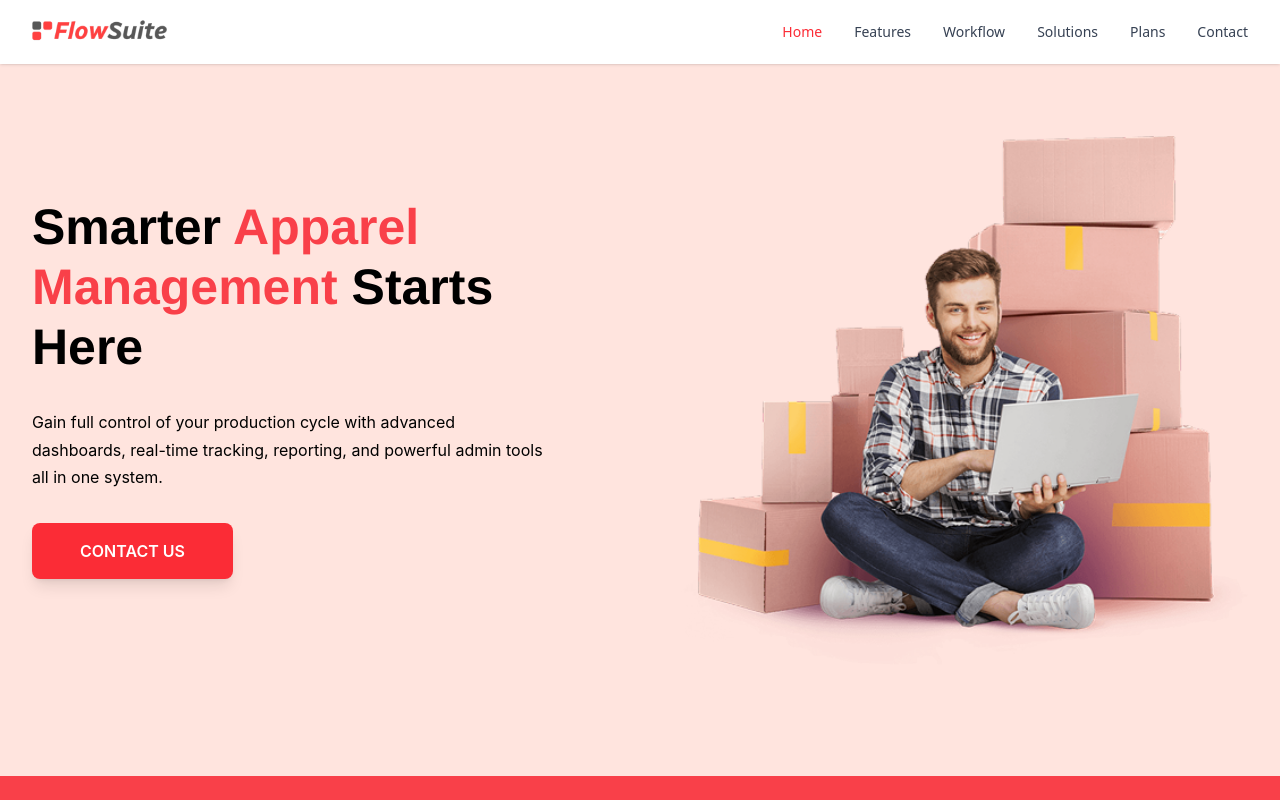
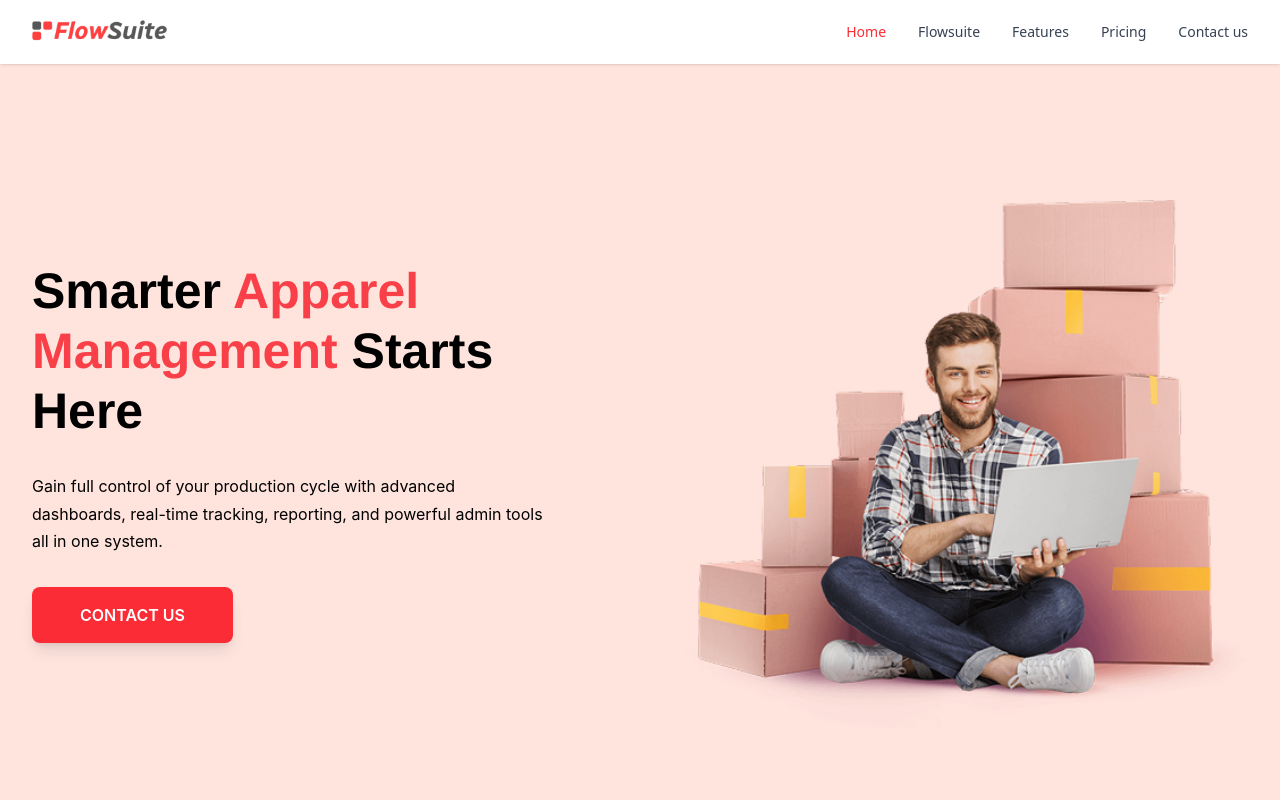
Before and after one commit to chamithsandeepa/Flowsuite-web, a React (Vite) app: page / in a window 1280 px wide. Shown: the top 800 px of the page. Built offline with nearby package versions, Linux system fonts and the light colour scheme.

Commit message:
Refactor sections in App component for improved navigation and scrolling behavior; update section IDs for consistency across components.

```diff
--- a/src/App.tsx
+++ b/src/App.tsx
@@ -2,8 +2,6 @@ import { useState, useEffect } from "react";
 import Navigation from "./components/Navigation";
 import HeroSection from "./components/HeroSection";
 import KeyFeaturesSection from "./components/KeyFeaturesSection";
-// import PlansSection from "./components/PlansSection";
-// import CallToActionSection from "./components/CallToActionSection";
 import Footer from "./components/Footer";
 import FlowSuiteSection from "./components/FlowSuite";
 import AdminControlSection from "./components/AdminControll";
@@ -21,45 +19,53 @@ import CTASection from "./components/ContactUs";
 const App = () => {
   const [activeSection, setActiveSection] = useState("home");
 
-  // Smooth scroll to section
+  // Smooth scroll to section with navbar offset
   const scrollToSection = (sectionId: string) => {
     const element = document.getElementById(sectionId);
     if (element) {
-      element.scrollIntoView({ behavior: "smooth" });
+      const navbarHeight = 64; // Height of your fixed navbar
+      const elementPosition = element.getBoundingClientRect().top;
+      const offsetPosition =
+        elementPosition + window.pageYOffset - navbarHeight;
+
+      window.scrollTo({
+        top: offsetPosition,
+        behavior: "smooth",
+      });
     }
   };
 
   // Track active section on scroll
   useEffect(() => {
+    const sections = ["home", "flowsuite", "features", "pricing", "contact"];
+
     const handleScroll = () => {
-      const sections = [
-        "home",
-        "features",
-        "workflow",
-        "key-features",
-        "plans",
-        "contact",
-      ];
-      const scrollPosition = window.scrollY + 100;
+      const scrollPosition = window.scrollY + 140; // Buffer for better detection
 
-      for (const sectionId of sections) {
+      // Find the current section by checking which section we're in
+      let current = "home";
+
+      for (let i = sections.length - 1; i >= 0; i--) {
+        const sectionId = sections[i];
         const element = document.getElementById(sectionId);
+
         if (element) {
-          const offsetTop = element.offsetTop;
-          const offsetHeight = element.offsetHeight;
+          const sectionTop = element.offsetTop;
 
-          if (
-            scrollPosition >= offsetTop &&
-            scrollPosition < offsetTop + offsetHeight
-          ) {
-            setActiveSection(sectionId);
+          // If we've scrolled past this section's top, it's the active one
+          if (scrollPosition >= sectionTop) {
+            current = sectionId;
             break;
           }
         }
       }
+
+      setActiveSection(current);
     };
 
-    window.addEventListener("scroll", handleScroll);
+    window.addEventListener("scroll", handleScroll, { passive: true });
+    handleScroll(); // Call once on mount
+
     return () => window.removeEventListener("scroll", handleScroll);
   }, []);
 
@@ -69,22 +75,41 @@ const App = () => {
         activeSection={activeSection}
         scrollToSection={scrollToSection}
       />
+
+      {/* HOME SECTION */}
+      <div id="home">
         <HeroSection scrollToSection={scrollToSection} />
+      </div>
+
+      {/* FLOWSUITE SECTION */}
+      <div id="flowsuite">
         <FlowSuiteSection />
         <AdminControlSection />
         <Steps />
+      </div>
+
+      {/* FEATURES SECTION */}
+      <div id="features">
         <KeyFeaturesSection />
         <InventoryReportingSection />
         <StockTransfer />
         <Automated />
         <DamageFlowSection />
+      </div>
+
+      {/* PRICING SECTION */}
+      <div id="pricing">
         <AdvancedPricingSection />
         <DTForder />
         <Plans />
         <FAQSection />
+      </div>
+
+      {/* CONTACT SECTION */}
+      <div id="contact">
         <CTASection />
-      {/* <PlansSection scrollToSection={scrollToSection} /> */}
-      {/* <CallToActionSection scrollToSection={scrollToSection} /> */}
+      </div>
+
       <Footer scrollToSection={scrollToSection} />
     </div>
   );
--- a/src/components/ContactUs.tsx
+++ b/src/components/ContactUs.tsx
@@ -7,7 +7,7 @@ interface CTASectionProps {
 const CTASection = ({ scrollToSection }: CTASectionProps) => {
   return (
     <section
-      id="cta"
+      id="contact"
       className="relative bg-white overflow-hidden py-12 sm:py-16 md:py-20 lg:py-24"
     >
       <div className="relative z-10 max-w-7xl mx-auto px-4 sm:px-6 lg:px-8">
--- a/src/components/FlowSuite.tsx
+++ b/src/components/FlowSuite.tsx
@@ -28,7 +28,7 @@ const FlowSuiteSection = ({}: FlowSuiteSectionProps) => {
   ];
 
   return (
-    <section id="flowsuite" className="relative bg-[#F94049] overflow-hidden">
+    <section className="relative bg-[#F94049] overflow-hidden">
       {/* Animated background elements */}
       <div className="absolute inset-0 overflow-hidden">
         <motion.div
--- a/src/components/HeroSection.tsx
+++ b/src/components/HeroSection.tsx
@@ -6,11 +6,7 @@ interface HeroSectionProps {
 
 const HeroSection = ({ scrollToSection }: HeroSectionProps) => {
   return (
-    <section
-      id="home"
-      className="relative bg-cover bg-center bg-[#FFE4DE] bg-no-repeat overflow-hidden"
-      style={{ paddingTop: 0 }} // remove fixed pt-16
-    >
+    <section className="relative bg-cover bg-center bg-[#FFE4DE] bg-no-repeat overflow-hidden pt-16">
       <div className="relative z-10 max-w-7xl mx-auto px-4 sm:px-6 lg:px-8 py-16 sm:py-20 md:py-24">
         <div className="flex flex-col-reverse lg:flex-row items-center gap-8">
           {/* Left Text Content */}
@@ -61,7 +57,7 @@ const HeroSection = ({ scrollToSection }: HeroSectionProps) => {
               transition={{ duration: 0.5, delay: 0.3, ease: "easeOut" }}
             >
               <motion.button
-                onClick={() => scrollToSection("features")}
+                onClick={() => scrollToSection("contact")}
                 className="bg-red-500 hover:bg-red-600 text-white px-8 sm:px-12 py-3 sm:py-4 rounded-lg font-semibold transition-colors duration-200 text-center shadow-lg"
                 style={{
                   fontFamily: "'Inter', sans-serif",
--- a/src/components/KeyFeaturesSection.tsx
+++ b/src/components/KeyFeaturesSection.tsx
@@ -13,7 +13,7 @@ const InvoicingSystemSection = ({}: InvoicingSystemSectionProps) => {
 
   return (
     <section
-      id="invoicing-system"
+      id="features"
       className="relative min-h-screen bg-white overflow-hidden"
     >
       {/* Background decoration */}
--- a/src/components/Navigation.tsx
+++ b/src/components/Navigation.tsx
@@ -16,11 +16,10 @@ const Navigation = ({ activeSection, scrollToSection }: NavigationProps) => {
 
   const navItems = [
     { id: "home", label: "Home" },
+    { id: "flowsuite", label: "Flowsuite" },
     { id: "features", label: "Features" },
-    { id: "workflow", label: "Workflow" },
-    { id: "key-features", label: "Solutions" },
-    { id: "plans", label: "Plans" },
-    { id: "contact", label: "Contact" },
+    { id: "pricing", label: "Pricing" },
+    { id: "contact", label: "Contact us" },
   ];
 
   return (
@@ -39,9 +38,6 @@ const Navigation = ({ activeSection, scrollToSection }: NavigationProps) => {
               alt="FlowSuite"
               className="h-8 w-auto"
             />
-            {/* <span className="ml-2 text-xl font-bold text-gray-900">
-              FlowSuite
-            </span> */}
           </div>
 
           {/* Desktop Navigation */}
--- a/src/components/PricingSystem.tsx
+++ b/src/components/PricingSystem.tsx
@@ -9,7 +9,7 @@ const AdvancedPricingSection = () => {
 
   return (
     <section
-      id="advanced-pricing"
+      id="pricing"
       className="relative bg-[#F5F3F0] overflow-hidden min-h-screen"
     >
       {/* Background Decoration */}
```
Lines whose indentation alone changed are shown as unchanged.
